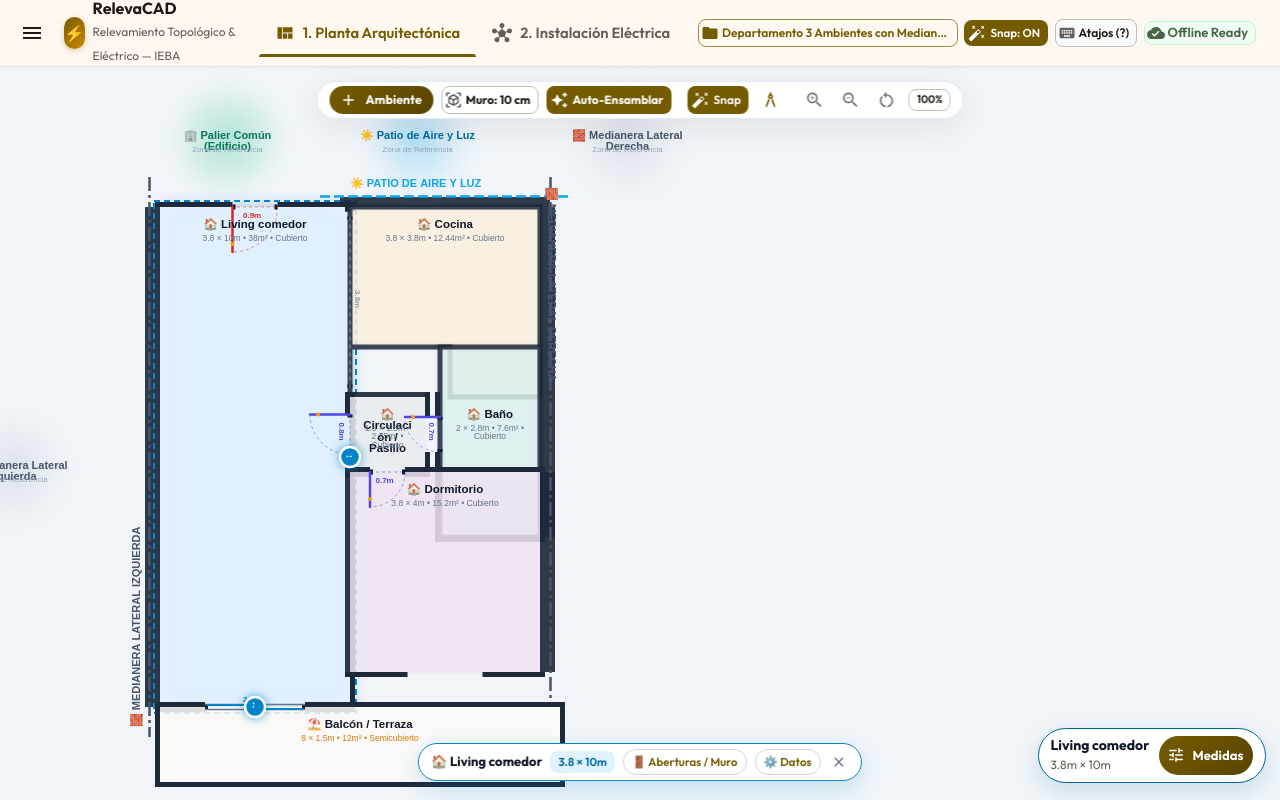
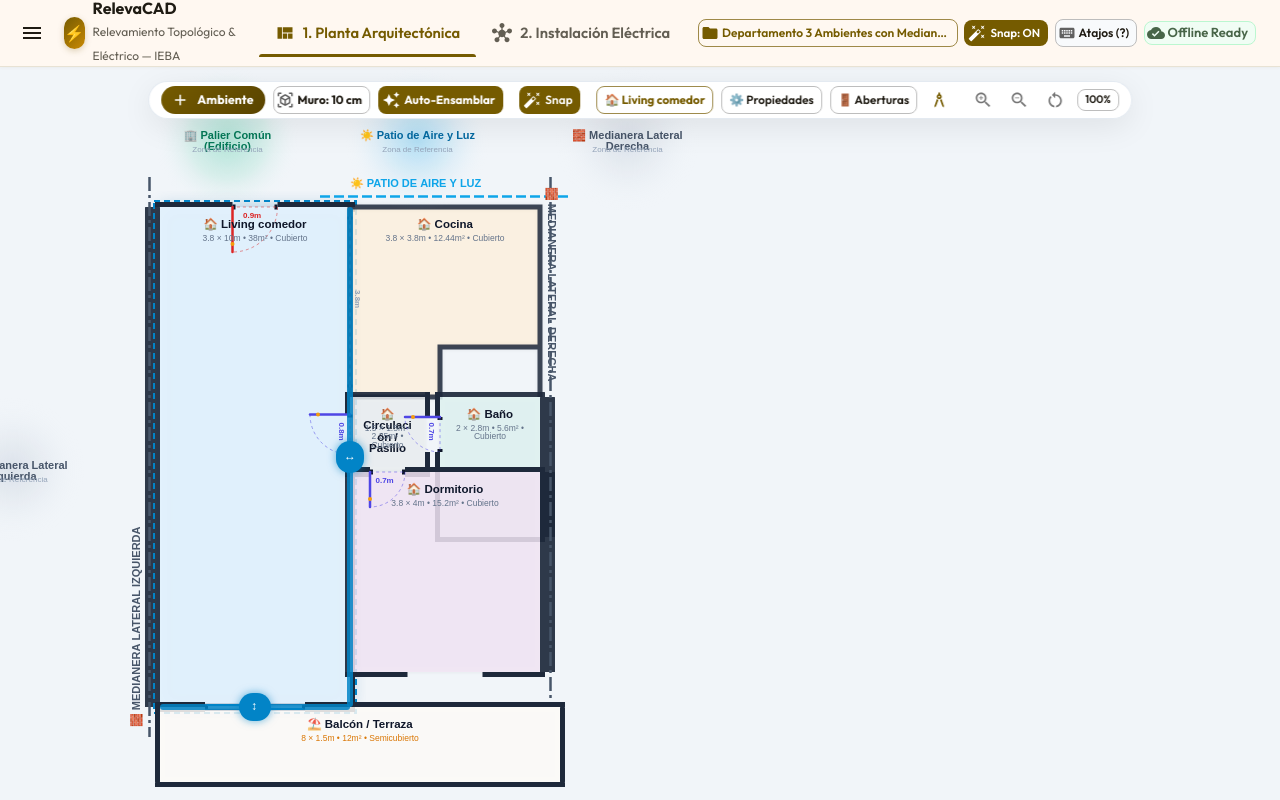
Before and after one commit to FedericoCAlonso/relevacad, a React (Vite) app: page / in a window 1280 px wide. Built offline with nearby package versions, Linux system fonts and the light colour scheme.

Commit message:
fix(assembly): arrastrar directamente desde la pared con snap, correccion de orientacion booleana y eliminacion de rectangulos de pared de fondo

```diff
--- a/src/viewmodels/utils/autoAssemblySolver.ts
+++ b/src/viewmodels/utils/autoAssemblySolver.ts
@@ -130,10 +130,6 @@ export function applyInvasionsToRoomGeometries(
     }
 
     const breakGlobalStart = sGlobal + offsetInShared;
-    const invaderStartLocal = Math.max(
-      0,
-      Math.min(invaderWallLen - breakWidth, breakGlobalStart - invaderWallOrigin)
-    );
     const invadedStartLocal = Math.max(
       0,
       Math.min(invadedWallLen - breakWidth, breakGlobalStart - invadedWallOrigin)
@@ -153,17 +149,9 @@ export function applyInvasionsToRoomGeometries(
       }
     }
 
-    // Quiebre en el recinto INVASOR (+depth = extiende hacia afuera)
-    const invaderBreak: WallBreak = {
-      id: `wb-invader-${conn.id}`,
-      wall: invaderWall,
-      startOffsetMeters: Number(invaderStartLocal.toFixed(2)),
-      widthMeters: Number(breakWidth.toFixed(2)),
-      depthMeters: Number(depth.toFixed(2)),
-      label: `Invasión hacia ${invadedRoom.name}`
-    };
-
-    // Quiebre en el recinto INVADIDO (-depth = retranqueo / hueco interior)
+    // Quiebre en el recinto INVADIDO (-depth = retranqueo / hueco interior cedido al que avanza)
+    // El recinto que avanza (invasor) ya tiene su cuerpo geométrico adelantado en el plano,
+    // por lo que no se le suma una segunda protuberancia ficticia.
     const invadedBreak: WallBreak = {
       id: `wb-invaded-${conn.id}`,
       wall: invadedWall,
@@ -173,7 +161,6 @@ export function applyInvasionsToRoomGeometries(
       label: `Cedido a ${invaderRoom.name}`
     };
 
-    breaksByRoom.get(invaderId)?.push(invaderBreak);
     breaksByRoom.get(invadedId)?.push(invadedBreak);
   }
 
--- a/src/viewmodels/utils/polygonSolver.ts
+++ b/src/viewmodels/utils/polygonSolver.ts
@@ -126,8 +126,6 @@ export function calculateRoomPolygon(room: Room): Point2D[] {
   // Helper para subdividir un segmento con sus quiebres
   const northBreaks = breaks.filter((b) => b.wall === 'north').sort((a, b) => a.startOffsetMeters - b.startOffsetMeters);
   const eastBreaks = breaks.filter((b) => b.wall === 'east').sort((a, b) => a.startOffsetMeters - b.startOffsetMeters);
-  const southBreaks = breaks.filter((b) => b.wall === 'south').sort((a, b) => a.startOffsetMeters - b.startOffsetMeters);
-  const westBreaks = breaks.filter((b) => b.wall === 'west').sort((a, b) => a.startOffsetMeters - b.startOffsetMeters);
 
   const poly: Point2D[] = [];
 
@@ -157,28 +155,34 @@ export function calculateRoomPolygon(room: Room): Point2D[] {
   poly.push({ x: LN, y: LE });
 
   // 3. Pared Sur (V2 a V3, horizontal de X=LS a X=0 en Y=LE/LO)
-  for (const b of southBreaks) {
-    // Offset medido desde esquina Este (origen X=LS) hacia Oeste
+  // Como caminamos de Este (X=LS) hacia Oeste (X=0), procesamos los quiebres de mayor a menor X
+  const southBreaksDesc = [...breaks.filter((b) => b.wall === 'south')].sort(
+    (a, b) => b.startOffsetMeters - a.startOffsetMeters
+  );
+  for (const b of southBreaksDesc) {
     const s = Math.max(0, Math.min(LS, b.startOffsetMeters));
     const e = Math.max(s, Math.min(LS, s + b.widthMeters));
     const d = b.depthMeters; // + hacia afuera (+Y), - hacia adentro (-Y)
-    poly.push({ x: LS - s, y: LE });
-    poly.push({ x: LS - s, y: LE + d });
-    poly.push({ x: LS - e, y: LE + d });
-    poly.push({ x: LS - e, y: LE });
+    poly.push({ x: e, y: LE });
+    poly.push({ x: e, y: LE + d });
+    poly.push({ x: s, y: LE + d });
+    poly.push({ x: s, y: LE });
   }
   poly.push({ x: 0, y: LO });
 
   // 4. Pared Oeste (V3 a V0, vertical de Y=LO a Y=0 en X=0)
-  for (const b of westBreaks) {
-    // Offset medido desde esquina Sur (Y=LO) hacia Norte (Y=0)
+  // Como caminamos de Sur (Y=LO) hacia Norte (Y=0), procesamos los quiebres de mayor a menor Y
+  const westBreaksDesc = [...breaks.filter((b) => b.wall === 'west')].sort(
+    (a, b) => b.startOffsetMeters - a.startOffsetMeters
+  );
+  for (const b of westBreaksDesc) {
     const s = Math.max(0, Math.min(LO, b.startOffsetMeters));
     const e = Math.max(s, Math.min(LO, s + b.widthMeters));
     const d = b.depthMeters; // + hacia afuera (-X), - hacia adentro (+X)
-    poly.push({ x: 0, y: LO - s });
-    poly.push({ x: -d, y: LO - s });
-    poly.push({ x: -d, y: LO - e });
-    poly.push({ x: 0, y: LO - e });
+    poly.push({ x: 0, y: e });
+    poly.push({ x: -d, y: e });
+    poly.push({ x: -d, y: s });
+    poly.push({ x: 0, y: s });
   }
 
   // Filtrar vértices duplicados o colineales redundantes consecutivos
--- a/src/views/components/assembly/AssemblyCanvasView.tsx
+++ b/src/views/components/assembly/AssemblyCanvasView.tsx
@@ -9,7 +9,7 @@
  */
 
 import React, { useState, useRef, useEffect, useCallback, useMemo } from 'react';
-import { Stage, Layer, Line, Group, Text, Circle } from 'react-konva';
+import { Stage, Layer, Line, Group, Text, Rect } from 'react-konva';
 import {
   Box,
   Typography,
@@ -35,9 +35,7 @@ import {
   ViewInAr as WallIcon,
   AccountTree as TopologyLinesIcon,
   Architecture as ArchPlanIcon,
-  Tune as TuneIcon,
-  Add as AddIcon,
-  Close as CloseIcon
+  Add as AddIcon
 } from '@mui/icons-material';
 import { useSurveyViewModel } from '@/viewmodels';
 import { useSurveyStore } from '@/viewmodels/surveyStore';
@@ -610,6 +608,40 @@ export const AssemblyCanvasView: React.FC<AssemblyCanvasViewProps> = ({ onOpenAd
             />
           </Tooltip>
 
+          {/* Estado y accesos directos al ambiente seleccionado */}
+          {selectedRoom && (
+            <>
+              <Box sx={{ height: 18, width: 1, bgcolor: '#cbd5e1' }} />
+              <Chip
+                label={`🏠 ${selectedRoom.name}`}
+                size="small"
+                color="primary"
+                variant="outlined"
+                sx={{ fontWeight: 700, fontSize: '0.74rem', height: 28 }}
+              />
+              <Tooltip title="Editar nombre o propiedades del ambiente">
+                <Chip
+                  label="⚙️ Propiedades"
+                  size="small"
+                  onClick={() => setDetailRoomId(selectedRoom.id)}
+                  clickable
+                  variant="outlined"
+                  sx={{ fontWeight: 600, fontSize: '0.74rem', height: 28 }}
+                />
+              </Tooltip>
+              <Tooltip title="Gestionar aberturas y muro">
+                <Chip
+                  label="🚪 Aberturas"
+                  size="small"
+                  onClick={() => handleWallClick(selectedRoom.id, 'north')}
+                  clickable
+                  variant="outlined"
+                  sx={{ fontWeight: 600, fontSize: '0.74rem', height: 28 }}
+                />
+              </Tooltip>
+            </>
+          )}
+
           {/* Controles de Zoom y Vista en Desktop */}
           {!isMobile && (
             <>
@@ -780,17 +812,17 @@ export const AssemblyCanvasView: React.FC<AssemblyCanvasViewProps> = ({ onOpenAd
           ))}
         </Layer>
 
-        {/* Capa 3.5: Tiradores de Cota y Redimensionamiento con Snap Magnético */}
+        {/* Capa 3.5: Tiradores de Pared Completa con Snap Magnético (Arrastrar desde la pared) */}
         {selectedRoom && isMetricRoom(selectedRoom) && (
           <Layer>
-            {/* Tirador Este (Redimensionar Ancho con Snap) */}
+            {/* 🧱 Pared Este: Tocar y arrastrar la pared derecha para cambiar ancho con snap */}
             <Group
               x={selectedRoom.canvasPosition.x + selectedRoomWidthPx}
-              y={selectedRoom.canvasPosition.y + selectedRoomLengthPx / 2}
+              y={selectedRoom.canvasPosition.y}
               draggable
               dragBoundFunc={(pos) => ({
                 x: Math.max(selectedRoom.canvasPosition.x + 30, pos.x),
-                y: selectedRoom.canvasPosition.y + selectedRoomLengthPx / 2
+                y: selectedRoom.canvasPosition.y
               })}
               onMouseDown={(e) => { e.cancelBubble = true; }}
               onTouchStart={(e) => { e.cancelBubble = true; }}
@@ -800,35 +832,48 @@ export const AssemblyCanvasView: React.FC<AssemblyCanvasViewProps> = ({ onOpenAd
               onDragMove={handleResizeWidthDragMove}
               onDragEnd={handleResizeWidthDragEnd}
             >
-              {/* Zona de contacto amplia para dedos en celular (48px de diámetro) */}
-              <Circle radius={isMobile ? 24 : 16} fill="transparent" />
-              <Circle
-                radius={isMobile ? 13 : 10}
+              {/* Zona de captura táctil a lo largo de toda la pared Este (36px de ancho) */}
+              <Rect x={-18} y={0} width={36} height={selectedRoomLengthPx} fill="transparent" />
+              {/* Resaltado visual azul de la pared Este interactiva */}
+              <Rect
+                x={-3}
+                y={0}
+                width={6}
+                height={selectedRoomLengthPx}
                 fill="#0284c7"
-                stroke="#ffffff"
-                strokeWidth={2.5}
+                opacity={0.85}
+                cornerRadius={3}
+              />
+              {/* Pestaña central de agarre con icono */}
+              <Rect
+                x={-14}
+                y={selectedRoomLengthPx / 2 - 16}
+                width={28}
+                height={32}
+                fill="#0284c7"
+                cornerRadius={14}
                 shadowColor="#0284c7"
-                shadowBlur={10}
-                shadowOpacity={0.7}
+                shadowBlur={8}
+                shadowOpacity={0.6}
               />
               <Text
                 text="↔"
                 x={-6}
-                y={-7}
-                fontSize={isMobile ? 13 : 10}
+                y={selectedRoomLengthPx / 2 - 6}
+                fontSize={12}
                 fontStyle="bold"
                 fill="#ffffff"
                 listening={false}
               />
             </Group>
 
-            {/* Tirador Sur (Redimensionar Longitud con Snap) */}
+            {/* 🧱 Pared Sur: Tocar y arrastrar la pared inferior para cambiar longitud con snap */}
             <Group
-              x={selectedRoom.canvasPosition.x + selectedRoomWidthPx / 2}
+              x={selectedRoom.canvasPosition.x}
               y={selectedRoom.canvasPosition.y + selectedRoomLengthPx}
               draggable
               dragBoundFunc={(pos) => ({
-                x: selectedRoom.canvasPosition.x + selectedRoomWidthPx / 2,
+                x: selectedRoom.canvasPosition.x,
                 y: Math.max(selectedRoom.canvasPosition.y + 30, pos.y)
               })}
               onMouseDown={(e) => { e.cancelBubble = true; }}
@@ -839,22 +884,35 @@ export const AssemblyCanvasView: React.FC<AssemblyCanvasViewProps> = ({ onOpenAd
               onDragMove={handleResizeLengthDragMove}
               onDragEnd={handleResizeLengthDragEnd}
             >
-              {/* Zona de contacto amplia para dedos en celular (48px de diámetro) */}
-              <Circle radius={isMobile ? 24 : 16} fill="transparent" />
-              <Circle
-                radius={isMobile ? 13 : 10}
+              {/* Zona de captura táctil a lo largo de toda la pared Sur (36px de alto) */}
+              <Rect x={0} y={-18} width={selectedRoomWidthPx} height={36} fill="transparent" />
+              {/* Resaltado visual azul de la pared Sur interactiva */}
+              <Rect
+                x={0}
+                y={-3}
+                width={selectedRoomWidthPx}
+                height={6}
                 fill="#0284c7"
-                stroke="#ffffff"
-                strokeWidth={2.5}
+                opacity={0.85}
+                cornerRadius={3}
+              />
+              {/* Pestaña central de agarre con icono */}
+              <Rect
+                x={selectedRoomWidthPx / 2 - 16}
+                y={-14}
+                width={32}
+                height={28}
+                fill="#0284c7"
+                cornerRadius={14}
                 shadowColor="#0284c7"
-                shadowBlur={10}
-                shadowOpacity={0.7}
+                shadowBlur={8}
+                shadowOpacity={0.6}
               />
               <Text
                 text="↕"
-                x={-4}
-                y={-7}
-                fontSize={isMobile ? 13 : 10}
+                x={selectedRoomWidthPx / 2 - 4}
+                y={-6}
+                fontSize={12}
                 fontStyle="bold"
                 fill="#ffffff"
                 listening={false}
@@ -1012,48 +1070,7 @@ export const AssemblyCanvasView: React.FC<AssemblyCanvasViewProps> = ({ onOpenAd
         </Paper>
       )}
 
-      {/* 📐 Botón Flotante de Medidas del Ambiente Seleccionado */}
-      {selectedRoom && isMetricRoom(selectedRoom) && (
-        <Paper
-          elevation={4}
-          sx={{
-            position: 'absolute',
-            bottom: isMobile ? 74 : 20,
-            right: 14,
-            zIndex: 20,
-            py: 0.8,
-            px: 1.5,
-            borderRadius: 3,
-            bgcolor: '#ffffff',
-            border: '1.5px solid #00629e',
-            display: 'flex',
-            alignItems: 'center',
-            gap: 1.2,
-            boxShadow: '0 8px 24px rgba(0,98,158,0.18)',
-            maxWidth: isMobile ? 'calc(100vw - 110px)' : undefined
-          }}
-        >
-          <Box sx={{ overflow: 'hidden' }}>
-            <Typography variant="body2" fontWeight={700} color="#0f172a" noWrap>
-              {selectedRoom.name}
-            </Typography>
-            <Typography variant="caption" color="text.secondary" display="block" noWrap>
-              {selectedRoom.dimensions.width}m × {selectedRoom.dimensions.length}m
-            </Typography>
-          </Box>
-          <Button
-            variant="contained"
-            size="small"
-            startIcon={<TuneIcon />}
-            onClick={() => setDetailRoomId(selectedRoom.id)}
-            sx={{ borderRadius: 2, textTransform: 'none', fontWeight: 700, px: 1.2, whiteSpace: 'nowrap' }}
-          >
-            Medidas
-          </Button>
-        </Paper>
-      )}
-
-      {/* 🧱 Inspector Modal de Muro y Aberturas al Tocar una Pared */}
+      {/* 🧱 Inspector Modal de Muro y Aberturas (Solo si el usuario pulsa Aberturas en la barra superior) */}
       {editingConnection && (
         <EditOpeningDialog
           open={Boolean(editingConnection)}
@@ -1062,7 +1079,7 @@ export const AssemblyCanvasView: React.FC<AssemblyCanvasViewProps> = ({ onOpenAd
         />
       )}
 
-      {/* 📐 Diálogo de Dimensiones y Propiedades del Ambiente */}
+      {/* 📐 Diálogo de Dimensiones y Propiedades (Solo si el usuario pulsa Propiedades en la barra superior) */}
       {detailRoomId && (
         <RoomDetailDialog
           open={Boolean(detailRoomId)}
@@ -1070,95 +1087,6 @@ export const AssemblyCanvasView: React.FC<AssemblyCanvasViewProps> = ({ onOpenAd
           roomId={detailRoomId}
         />
       )}
-
-      {/* 🧭 Barra de Acción de Ambiente Seleccionado (Material 3 Mobile-First) */}
-      {selectedRoom && (
-        <Paper
-          elevation={4}
-          sx={{
-            position: 'absolute',
-            bottom: isMobile ? 14 : 22,
-            left: '50%',
-            transform: 'translateX(-50%)',
-            zIndex: 10,
-            display: 'flex',
-            alignItems: 'center',
-            gap: 1,
-            py: 0.6,
-            px: 1.5,
-            borderRadius: 6,
-            bgcolor: 'rgba(255, 255, 255, 0.96)',
-            backdropFilter: 'blur(10px)',
-            border: '1px solid #0284c7',
-            boxShadow: '0 8px 24px rgba(2, 132, 199, 0.2)'
-          }}
-        >
-          <Typography
-            variant="body2"
-            fontWeight={700}
-            color="#0f172a"
-            sx={{ fontSize: '0.82rem', whiteSpace: 'nowrap' }}
-          >
-            🏠 {selectedRoom.name}
-          </Typography>
-
-          {isMetricRoom(selectedRoom) && (
-            <Chip
-              label={`${selectedRoom.dimensions.width} × ${selectedRoom.dimensions.length}m`}
-              size="small"
-              sx={{
-                height: 22,
-                fontSize: '0.72rem',
-                fontWeight: 600,
-                bgcolor: '#e0f2fe',
-                color: '#0369a1'
-              }}
-            />
-          )}
-
-          <Button
-            size="small"
-            variant="outlined"
-            onClick={() => handleWallClick(selectedRoom.id, 'north')}
-            sx={{
-              borderRadius: 4,
-              textTransform: 'none',
-              fontSize: '0.72rem',
-              fontWeight: 600,
-              height: 26,
-              px: 1,
-              borderColor: '#cbd5e1'
-            }}
-          >
-            🚪 Aberturas / Muro
-          </Button>
-
-          <Button
-            size="small"
-            variant="outlined"
-            onClick={() => setDetailRoomId(selectedRoom.id)}
-            sx={{
-              borderRadius: 4,
-              textTransform: 'none',
-              fontSize: '0.72rem',
-              fontWeight: 600,
-              height: 26,
-              px: 1,
-              borderColor: '#cbd5e1'
-            }}
-          >
-            ⚙️ Datos
-          </Button>
-
-          <IconButton
-            size="small"
-            onClick={() => selectRoom(null as any)}
-            sx={{ p: 0.3, color: '#64748b' }}
-          >
-            <CloseIcon sx={{ fontSize: 16 }} />
-          </IconButton>
-        </Paper>
-      )}
     </Box>
   );
 };
--- a/src/views/components/assembly/RoomAssemblyShape.tsx
+++ b/src/views/components/assembly/RoomAssemblyShape.tsx
@@ -295,9 +295,8 @@ export const RoomAssemblyShape = memo<RoomAssemblyShapeProps>(({
 
     // 1. Si la pared no tiene aberturas (pared ciega o compartida sólida sin vanos)
     if (intervals.length === 0) {
-      const wallHasBreak = (room.geometry?.wallBreaks || []).some((b) => b.wall === wall);
-      if (wallHasBreak) {
-        // La pared con quiebre es renderizada por el polígono perimetral con quiebres en Z
+      if (hasBreaks) {
+        // En recintos con quiebres, el polígono perimetral ya dibuja las paredes exactas sin barras rectas superpuestas
         return null;
       }
 
@@ -350,7 +349,7 @@ export const RoomAssemblyShape = memo<RoomAssemblyShapeProps>(({
 
     intervals.forEach((interval, idx) => {
       // Tramo de pared sólido antes de esta abertura (mocheta)
-      if (interval.startPx - currentPos > 2) {
+      if (!hasBreaks && interval.startPx - currentPos > 2) {
         const segLen = interval.startPx - currentPos;
         if (isHoriz) {
           const yPos = wall === 'north' ? -wallThickness : roomLengthPx;
@@ -412,7 +411,7 @@ export const RoomAssemblyShape = memo<RoomAssemblyShapeProps>(({
     });
 
     // Tramo de pared sólido final después de la última abertura (mocheta final)
-    if (wallLengthPx - currentPos > 2) {
+    if (!hasBreaks && wallLengthPx - currentPos > 2) {
       const segLen = wallLengthPx - currentPos;
       if (isHoriz) {
         const yPos = wall === 'north' ? -wallThickness : roomLengthPx;
```
